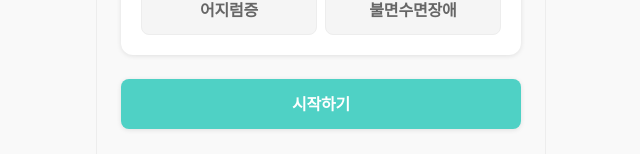
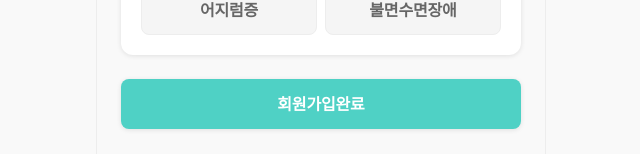
Before and after one commit to WomanTech2025-MoWo/MoWo_FE, a React (Create React App) app: page /signup/onboarding/step3 in a window 1280 px wide. Shown: the part 723-877 px from the top of the page, without its empty margins (319-959 px from the left). Built offline with nearby package versions, Linux system fonts and the light colour scheme; a web font is replaced by a local one.

Commit message:
♻️[Refactor] HeaderWithBack 배경색 지정

```diff
--- a/src/pages/auth/ProfilePage.tsx
+++ b/src/pages/auth/ProfilePage.tsx
@@ -48,7 +48,7 @@ const ProfilePage = () => {
 
   return (
     <ProfileWrap bgColor="gray-light" innerPadding={true} withHeader={true}>
-      <HeaderWithBack>회원정보수정</HeaderWithBack>
+      <HeaderWithBack bgColor="gray-light">회원정보수정</HeaderWithBack>
       <SegmentedContainer>
         <SegmentedList>
           <li>
--- a/src/pages/auth/SignupPage.tsx
+++ b/src/pages/auth/SignupPage.tsx
@@ -14,13 +14,14 @@ const SignupPage = () => {
 
   return (
     <InnerLayout bgColor="gray-light" innerPadding={false} withHeader={true}>
-      <HeaderWithBack>회원가입</HeaderWithBack>
+      <HeaderWithBack bgColor="gray-light">회원가입</HeaderWithBack>
       <Logo />
       <InnerLayout paddingTop={false}>
         <form onSubmit={handleSubmit}>
           <IdPwForm />
           <AccountForm />
-          <PrimaryButton type="submit">회원가입</PrimaryButton>
+          {/* <PrimaryButton type="submit">시작하기</PrimaryButton> */}
+          <PrimaryButton to="/signup/onboarding/step1">시작하기</PrimaryButton>
         </form>
       </InnerLayout>
     </InnerLayout>
--- a/src/pages/auth/onboarding/OnboardingStep2.tsx
+++ b/src/pages/auth/onboarding/OnboardingStep2.tsx
@@ -9,7 +9,7 @@ import { PrimaryButton } from '../../../components/buttons/PrimaryButton';
 const OnboardingStep2 = () => {
   return (
     <InnerLayout bgColor="gray-light" withHeader={true}>
-      <HeaderWithBack />
+      <HeaderWithBack bgColor="gray-light" />
       <OnboardingIntro step="step2" />
       <OnboardingStep2Form where="onboarding" />
       <PrimaryButton to="/signup/onboarding/step3">다음</PrimaryButton>
--- a/src/pages/auth/onboarding/OnboardingStep3.tsx
+++ b/src/pages/auth/onboarding/OnboardingStep3.tsx
@@ -9,10 +9,10 @@ import { PrimaryButton } from '../../../components/buttons/PrimaryButton';
 const OnboardingStep3 = () => {
   return (
     <InnerLayout bgColor="gray-light" withHeader={true}>
-      <HeaderWithBack />
+      <HeaderWithBack bgColor="gray-light" />
       <OnboardingIntro step="step3" />
       <OnboardingStep3Form where="onboarding" />
-      <PrimaryButton to="/">시작하기</PrimaryButton>
+      <PrimaryButton to="/">회원가입완료</PrimaryButton>
     </InnerLayout>
   );
 };
--- a/src/pages/guides/GuidesPage.tsx
+++ b/src/pages/guides/GuidesPage.tsx
@@ -6,8 +6,6 @@ import InnerLayout from '../../layouts/InnerLayout';
 import IconArrowRight from '../../components/icons/common/IconArrowRight';
 import { weekGuideData } from '../../data/weekGuideData';
 import bgGuidesDone from '../../assets/features/infos/bg-guides-done.png';
-
-export const GuideWrap = styled(InnerLayout)``;
 
 const GuideWrapper = styled.ul`
   display: flex;
@@ -117,7 +115,7 @@ const DoneBox = styled.li`
 const GuidesPage = () => {
   return (
     <InnerLayout bgColor="gray-light" withHeader={true}>
-      <HeaderWithBack>주차별 가이드</HeaderWithBack>
+      <HeaderWithBack bgColor="gray-light">주차별 가이드</HeaderWithBack>
       <GuideWrapper>
         {weekGuideData.map((week, index) => (
           <PeriodBox key={index}>
```
